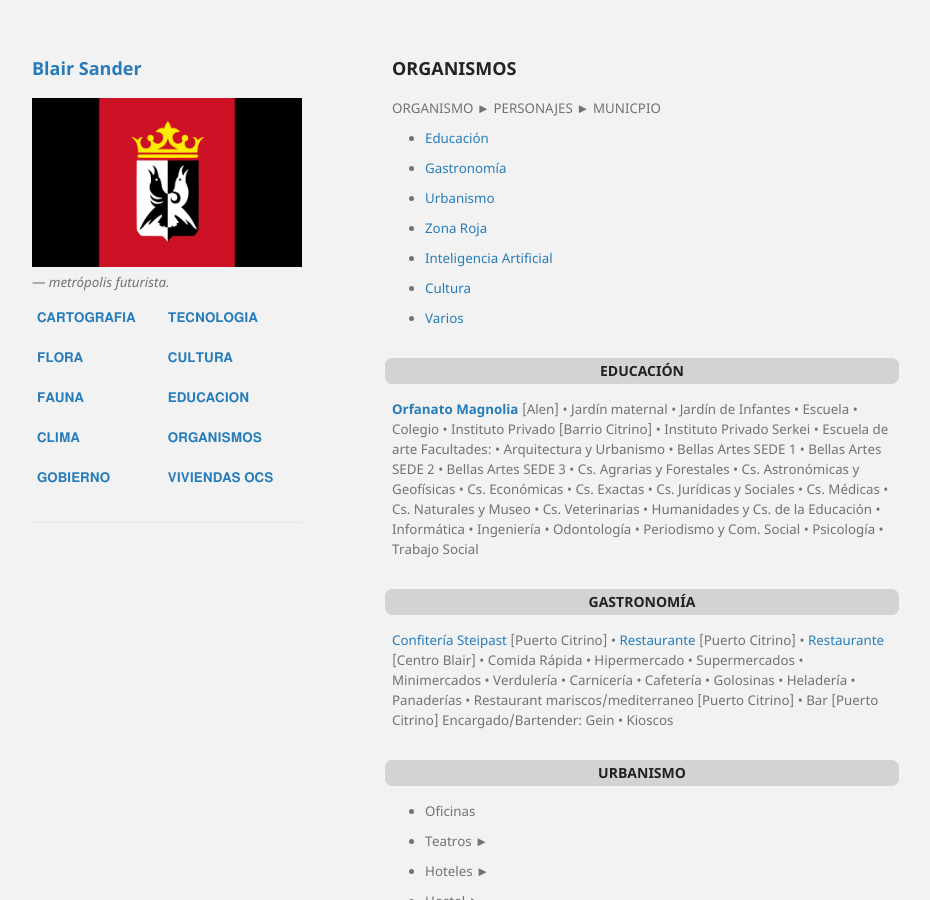
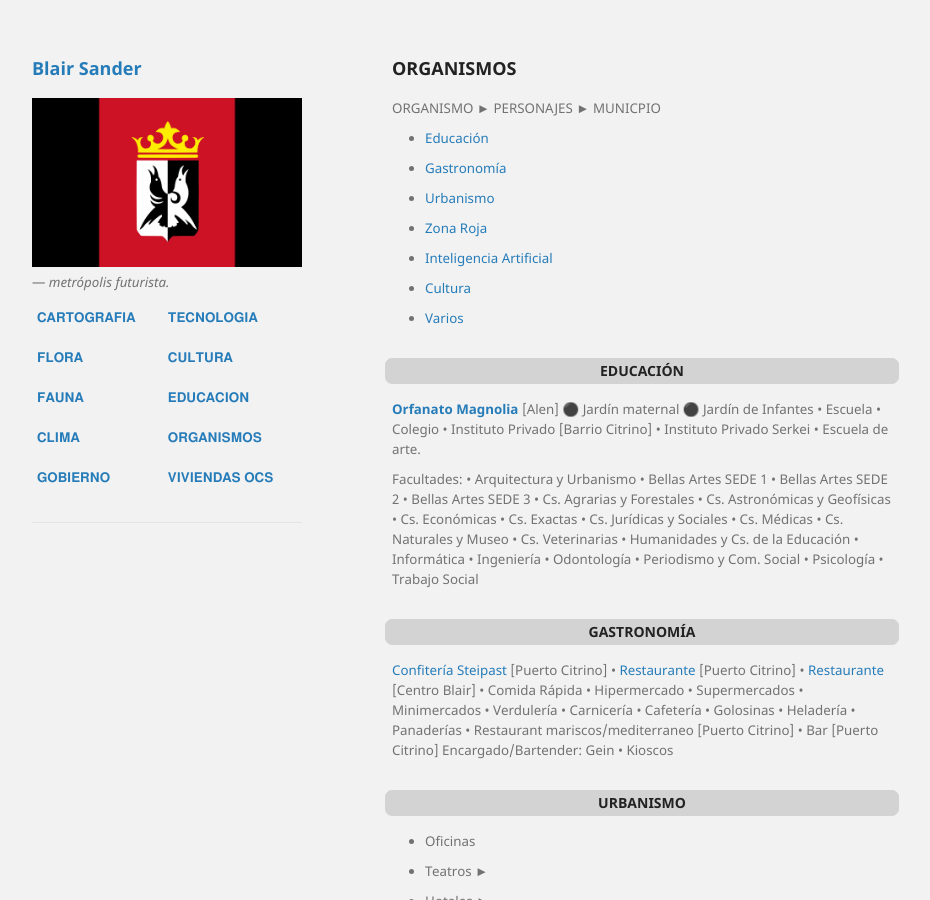
Before and after one commit to BlairSander/ciudad, a Jekyll site: the page built from organismos.md, in a window 1280 px wide and 900 px high. Shown: the whole window, without its empty margins (178-1108 px from the left). Built offline with Jekyll 4.4.1, drawn with Linux system fonts in a browser that asks for light colours; our own code applies the rules of GitHub Pages for plain Markdown files.

```diff
--- a/organismos.md
+++ b/organismos.md
@@ -15,7 +15,8 @@ ORGANISMO ► PERSONAJES ► MUNICPIO
 - [Varios](#varios)
 
 ## EDUCACIÓN
-**[Orfanato Magnolia](https://blairsander.github.io/ciudad/orfanato.html)** [Alen] • Jardín maternal • Jardín de Infantes • Escuela • Colegio • Instituto Privado [Barrio Citrino] • Instituto Privado Serkei • Escuela de arte
+**[Orfanato Magnolia](https://blairsander.github.io/ciudad/orfanato.html)** [Alen] ⚫ Jardín maternal ⚫ Jardín de Infantes • Escuela • Colegio • Instituto Privado [Barrio Citrino] • Instituto Privado Serkei • Escuela de arte.
+
 Facultades: • Arquitectura y Urbanismo • Bellas Artes SEDE 1 • Bellas Artes SEDE 2 • Bellas Artes SEDE 3 • Cs. Agrarias y Forestales • Cs. Astronómicas y Geofísicas • Cs. Económicas • Cs. Exactas • Cs. Jurídicas y Sociales • Cs. Médicas • Cs. Naturales y Museo • Cs. Veterinarias • Humanidades y Cs. de la Educación • Informática • Ingeniería • Odontología • Periodismo y Com. Social • Psicología • Trabajo Social
 
 ## GASTRONOMÍA
```
